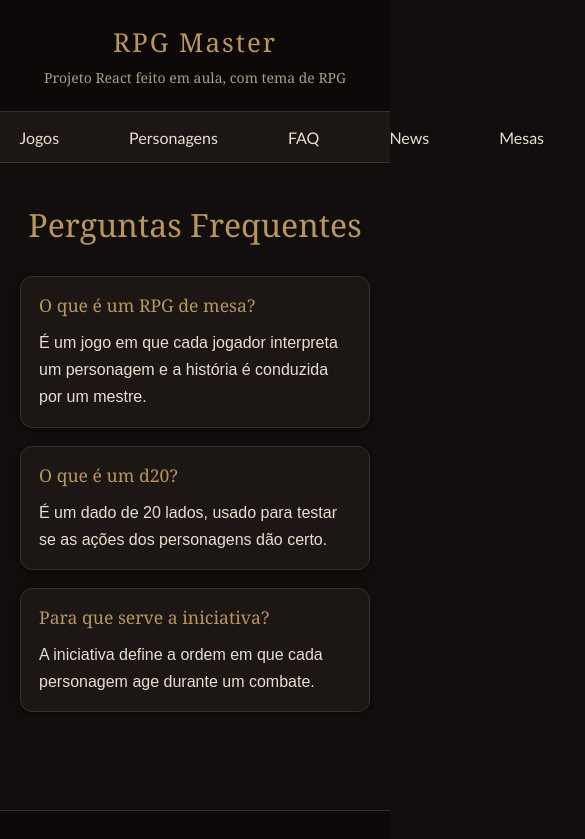
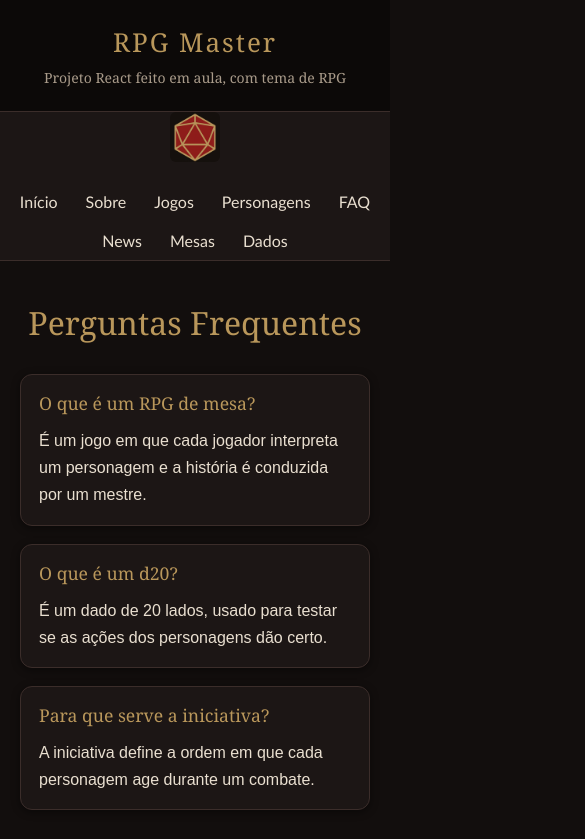
Before and after one commit to gabrieldama/RPG-Master, a React (Vite) app: page /faq in a window 390 px wide. Shown: the top 839 px of the page, 585 px wide, since content can reach past the window. Built offline with nearby package versions, Linux system fonts and the light colour scheme; data requests are answered from the project's data file.

Commit message:
fix: quebrando o menu em linhas no celular

```diff
--- a/src/Components/Nav/Nav.css
+++ b/src/Components/Nav/Nav.css
@@ -9,6 +9,7 @@ nav {
     margin: 0;
     padding: 0;
     display: flex;
+    flex-wrap: wrap;
     justify-content: center;
 }
 
@@ -35,6 +36,7 @@ nav {
     display: flex;
     align-items: center;
     justify-content: center;
+    flex-wrap: wrap;
     gap: 20px;
 }
 
@@ -43,3 +45,13 @@ nav {
     width: auto;
     border-radius: 6px;
 }
+
+@media (max-width: 768px) {
+    .menu li {
+        margin: 0 2px;
+    }
+
+    .menu a {
+        padding: 10px 12px;
+    }
+}
```
